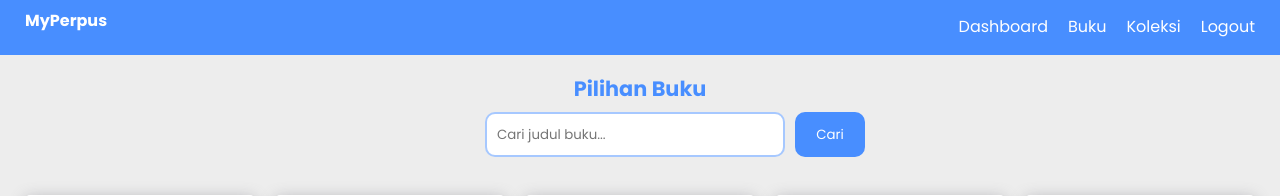
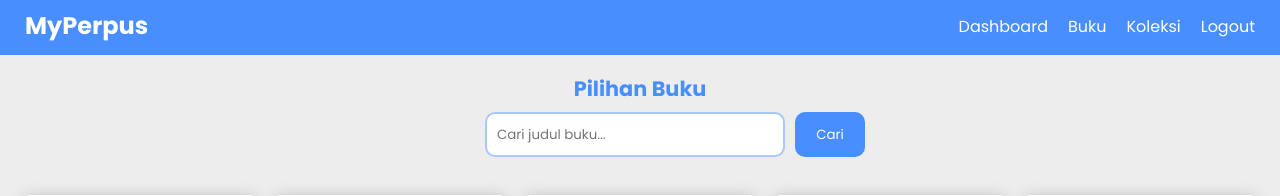
Before and after one commit to andika1604/ujikom, a PHP site: page /peminjam/buku.php in a window 1280 px wide. Shown: the top 196 px of the page. Run offline with PHP 8.4, Linux system fonts and the light colour scheme; a user stored in the database is signed in; data comes from the database, SQL or seed files in the repository.

Commit message:
backup file

```diff
--- a/peminjam/assets/style.css
+++ b/peminjam/assets/style.css
@@ -258,6 +258,3 @@ table td span {
   font-weight: bold;
   text-transform: capitalize;
 }
-h2 {
-  font-size: 1em;
-}
```
